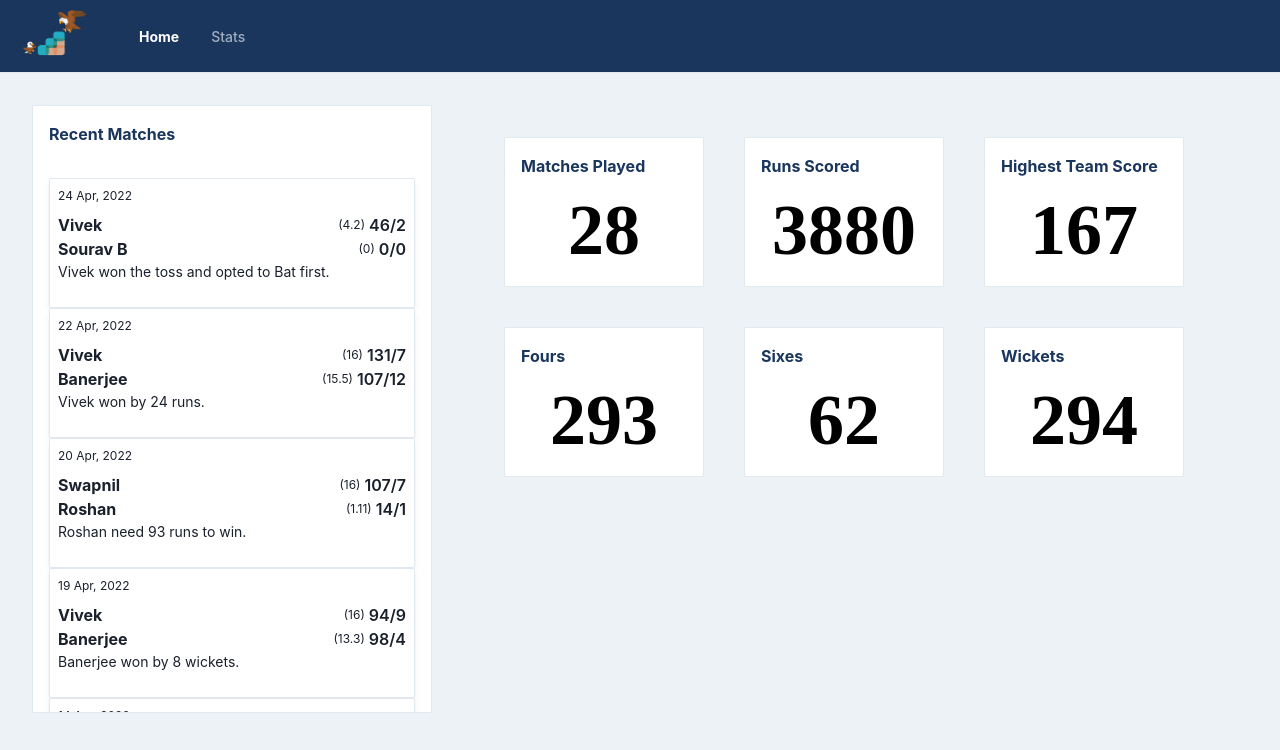
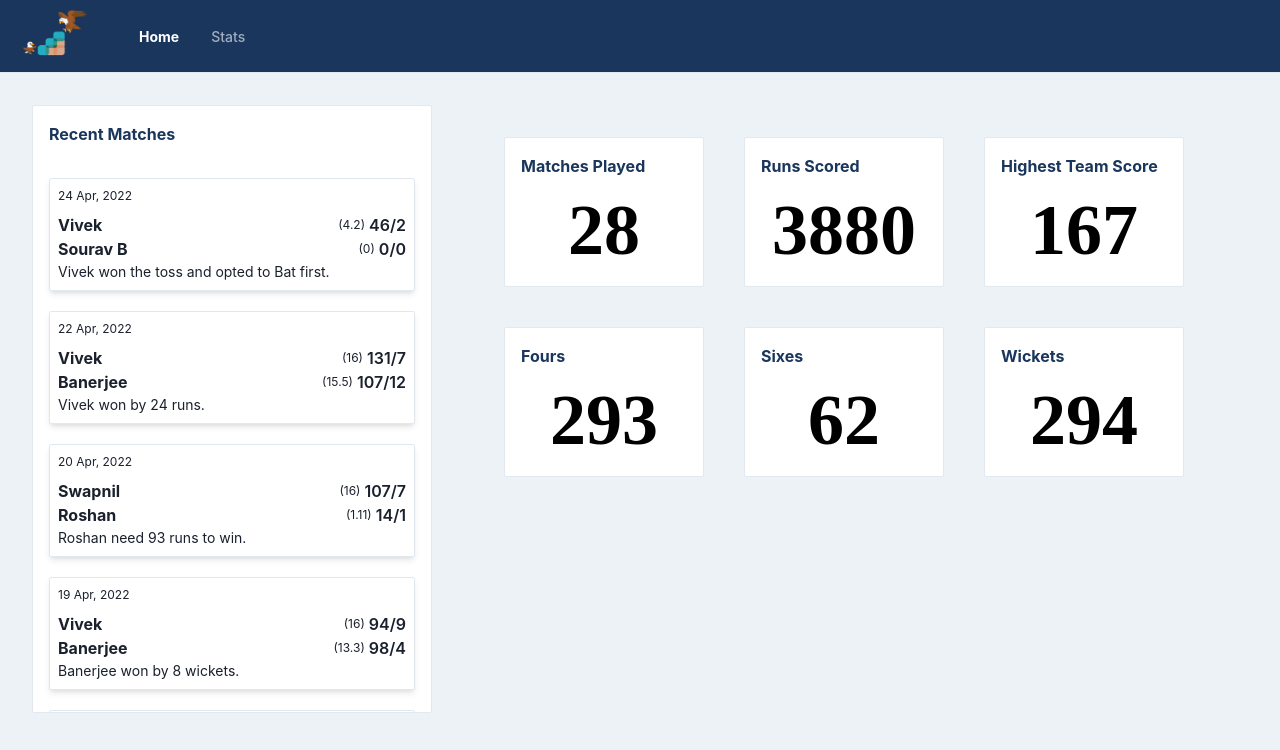
Before and after one commit to tilak-puli/step-cric-records, a Next.js app in the folder ui/: page / in a window 1280 px wide. Shown: the top 750 px of the page. Built offline with nearby package versions, Linux system fonts and the light colour scheme; a web font is replaced by a local one.

Commit message:
Fix space issue in home

```diff
--- a/ui/components/MatchesList.tsx
+++ b/ui/components/MatchesList.tsx
@@ -1,5 +1,5 @@
 import { Match, Score } from "../types/match";
-import { Box, Flex, Text } from "@chakra-ui/react";
+import { Flex, Text } from "@chakra-ui/react";
 import Link from "next/link";
 import { CustomBox } from "./HigherOrder/CustomBox";
 import _ from "underscore";
@@ -58,10 +58,16 @@ export function MatchCard(props: {
 
 export function Matches(props: { data: Match[] }) {
   return (
-    <Box maxHeight={["calc(90vh - 170px)", "550"]} overflow={"auto"} p={"1em"}>
+    <Flex
+      maxHeight={["calc(90vh - 170px)", "550"]}
+      direction={"column"}
+      overflow={"auto"}
+      p={"1em"}
+      gap={5}
+    >
       {_.map(props.data, (match: Match, i) => {
         return <MatchCard key={i} id={i + 1} match={match} />;
       })?.reverse()}
-    </Box>
+    </Flex>
   );
 }
```
